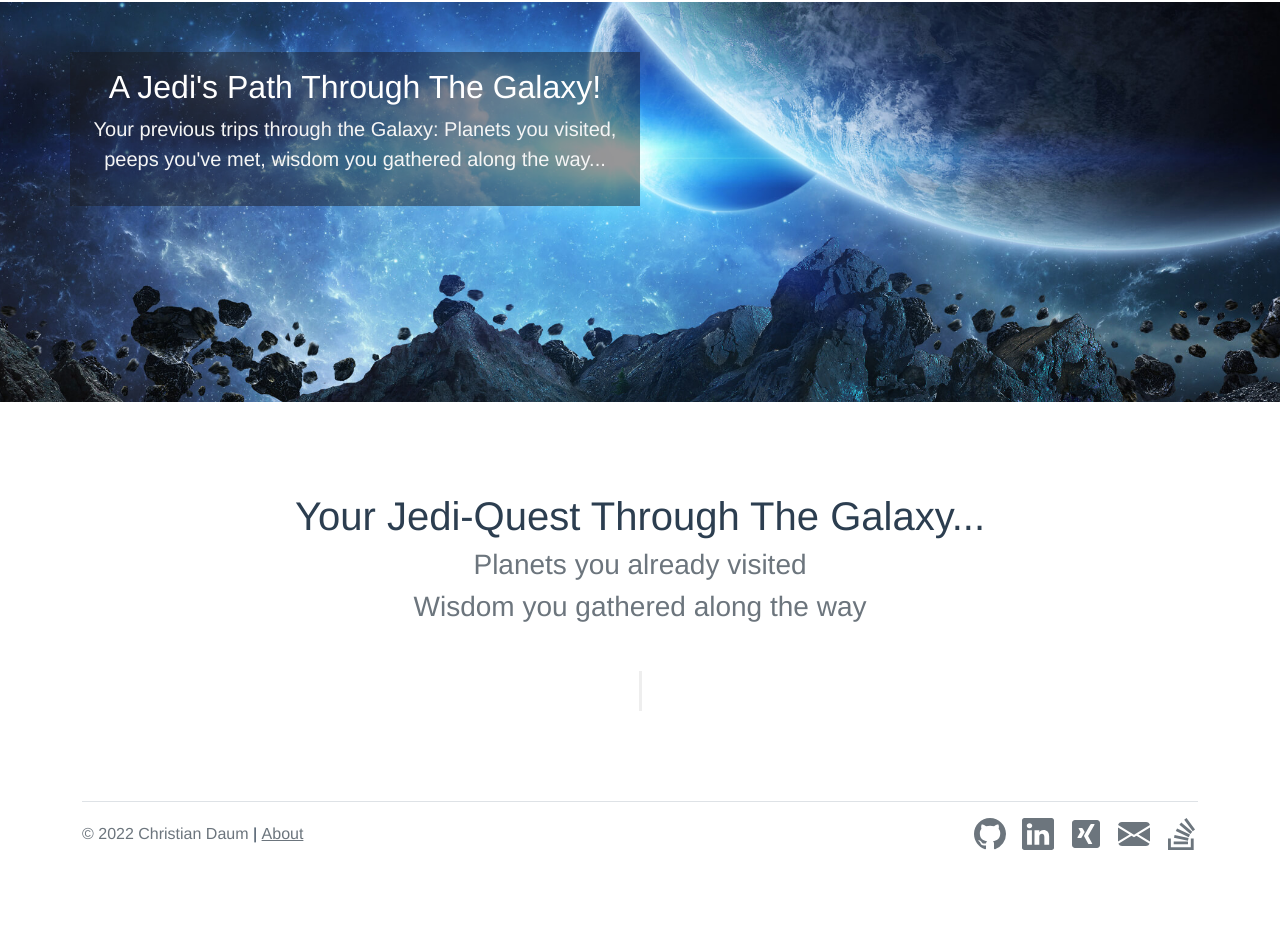
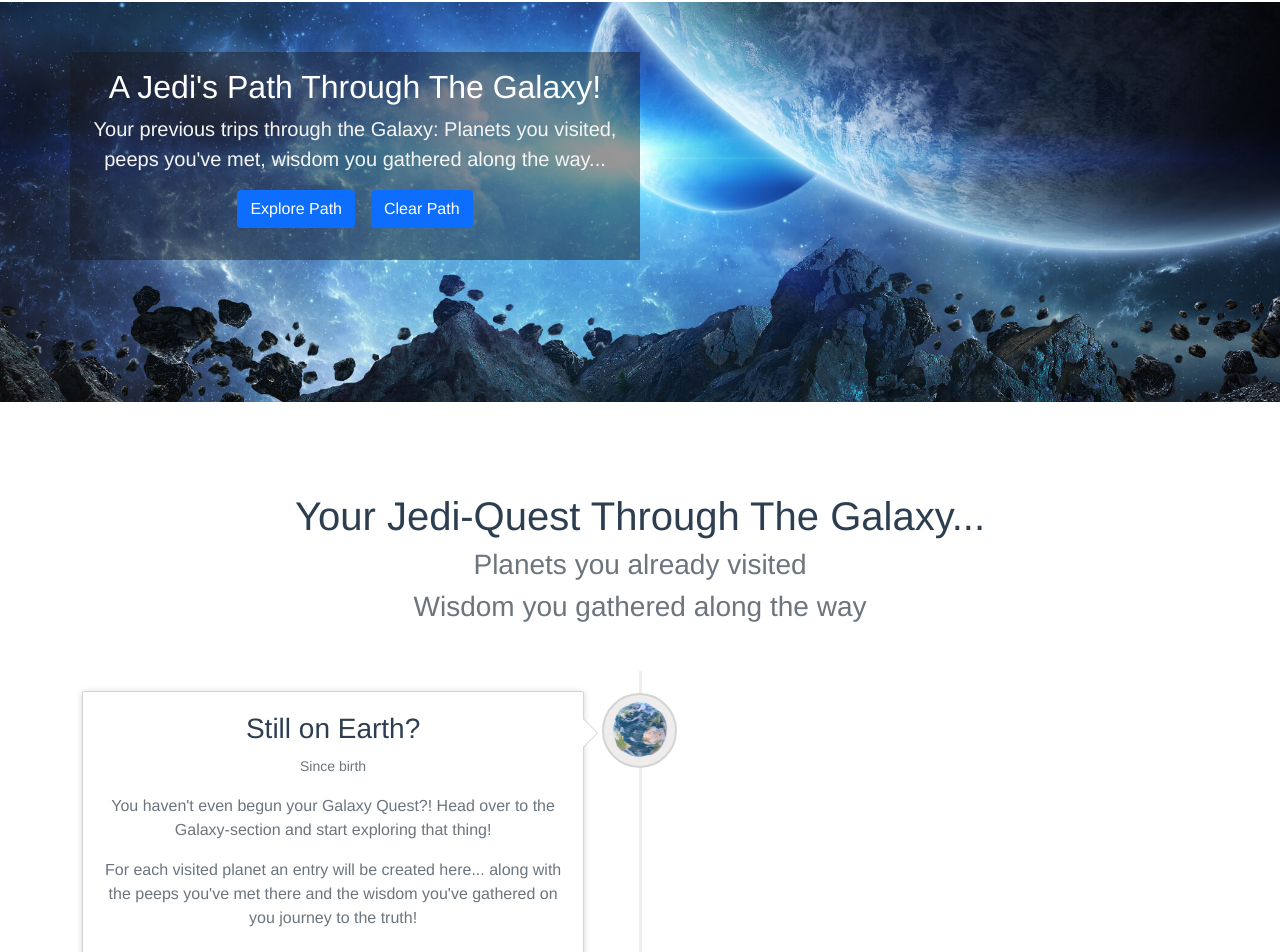
Before and after one commit to mayinx/jedis-galaxy-guide, a Vue app: page /jedis-path in a window 1280 px wide. Shown: the part 83-1035 px from the top of the page. Before the commit the page ends 973 px from the top, so only its background shows below. Built offline with nearby package versions, Linux system fonts and the light colour scheme.

Commit message:
Add options to clear visited planets from local storage and update the visible path accordingly

```diff
--- a/src/views/JedisPath.vue
+++ b/src/views/JedisPath.vue
@@ -5,9 +5,18 @@
         <div class="row">
           <div class="col-10 col-lg-6 p-3 text-center greeting-cnt">
             <h2>A Jedi's Path Through The Galaxy!</h2>
-            <p className=" fs-5">
+            <p class="sub">
               Your previous trips through the Galaxy: Planets you visited, peeps you've met, wisdom
               you gathered along the way...
+            </p>
+            <p class="d-flex gap-3 justify-content-center">
+              <button type="button" class="btn btn-primary btn" @click="explorePath()">
+                Explore Path
+              </button>
+
+              <button type="button" class="btn btn-primary btn" @click="clearPath()">
+                Clear Path
+              </button>
             </p>
           </div>
         </div>
@@ -16,7 +25,7 @@
 
     <section id="page-content-section">
       <div class="container">
-        <div class="row mb-4 mt-4">
+        <div ref="pathHeaderRowCnt" class="row mb-4 mt-4">
           <div class="col p-3 text-center">
             <h1>Your Jedi-Quest Through The Galaxy...</h1>
             <h3 class="text-muted">Planets you already visited</h3>
@@ -26,7 +35,32 @@
         <div class="row">
           <div class="col-12">
             <ul class="timeline">
+              <li v-if="!visitedPlanets || !visitedPlanets.length" class="timeline-item-left">
+                <div class="timeline-badge">
+                  <img :src="earthIcon" />
+                </div>
+                <div class="timeline-panel">
+                  <div class="timeline-heading">
+                    <h3 class="mt-0">Still on Earth?</h3>
+                    <p>
+                      <small class="text-muted">Since birth</small>
+                    </p>
+                    <p class="text-muted">
+                      You haven't even begun your Galaxy Quest?! Head over to the Galaxy-section and
+                      start exploring that thing!
+                    </p>
+                    <p class="text-muted">
+                      For each visited planet an entry will be created here... along with the peeps
+                      you've met there and the wisdom you've gathered on you journey to the truth!
+                    </p>
+                  </div>
+                  <div class="timeline-body">
+                    <p></p>
+                  </div>
+                </div>
+              </li>
               <li
+                v-else
                 v-for="(planet, idx) in visitedPlanets"
                 :key="idx"
                 :set="(quote = randomQuote())"
@@ -94,11 +128,14 @@
 
 <script>
 import importedQuotes from "../data/quotes";
+import { ref } from "vue";
+const pathHeaderRowCnt = ref(null);
+
 export default {
   data() {
     return {
       visitedPlanets: [],
-
+      earthIcon: require("../assets/planets/04 earth.png"),
       planetIcons: [
         require("../assets/planets/02 mercury.png"),
         require("../assets/planets/03 venus.png"),
@@ -110,48 +147,15 @@ export default {
         require("../assets/planets/thanatos.png"),
       ],
       quotes: importedQuotes,
-      // quotes: [
-      //   {
-      //     quote: "Your eyes can deceive you; don’t trust them.",
-      //     author: "Obi-Wan Kenobi",
-      //     source: "Star Wars Episode IV: A New Hope",
-      //     authorAvatar: require("../assets/characters/Old-Obi-Wan-icon.png"),
-      //   },
-      //   {
-      //     quote: "Try not. Do or do not. There is no try.",
-      //     author: "Yoda",
-      //     source: "Star Wars Episode V: The Empire Strikes Back",
-      //     authorAvatar: require("../assets/characters/Yoda-01-icon.png"),
-      //   },
-      //   {
-      //     quote: "Luminous beings we are, not this crude matter.",
-      //     author: "Yoda",
-      //     source: "The Empire Strikes Back",
-      //     authorAvatar: require("../assets/characters/Yoda-01-icon.png"),
-      //   },
-      //   {
-      //     quote: "Who’s the more foolish: the fool or the fool who follows him?.",
-      //     author: "Obi-Wan Kenobi",
-      //     source: "A New Hope",
-      //     authorAvatar: require("../assets/characters/Old-Obi-Wan-icon.png"),
-      //   },
-      //   {
-      //     quote: "Great, kid, don’t get cocky.",
-      //     author: "Han Solo",
-      //     source: "A New Hope",
-      //     authorAvatar: require("../assets/characters/Han-Solo-01-icon.png"),
-      //   },
-      //   {
-      //     quote: "Let go of your hate.",
-      //     author: "Luke Skywalker",
-      //     source: "Return Of The Yedi",
-      //     authorAvatar: require("../assets/characters/Luke-Skywalker-03-icon.png"),
-      //   },
-      // ],
     };
   },
 
   methods: {
+    clearPath() {
+      localStorage.removeItem("visitedPlanets");
+      this.visitedPlanets = [];
+    },
+
     randomQuote() {
       return this.quotes[Math.floor(Math.random() * this.quotes.length)];
     },
@@ -181,8 +185,17 @@ export default {
       return JSON.parse(localStorage.getItem("visitedPlanets")) || [];
     };
 
+    const explorePath = () => {
+      let scrollEl = pathHeaderRowCnt.value;
+      if (scrollEl) {
+        scrollEl.scrollIntoView({ behavior: "smooth" });
+      }
+    };
+
     return {
       cuVisitedPlanets,
+      pathHeaderRowCnt,
+      explorePath,
     };
   },
 
@@ -213,7 +226,15 @@ export default {
 #page-top-section .greeting-cnt p {
   color: whitesmoke;
 }
+#page-top-section .greeting-cnt p.sub {
+  font-size: 1rem;
+}
 
+@media all and (min-width: 768px) {
+  #page-top-section .greeting-cnt p.sub {
+    font-size: 1.25rem;
+  }
+}
 /* JEDI'S JOURNEY */
 
 .timeline {
```
